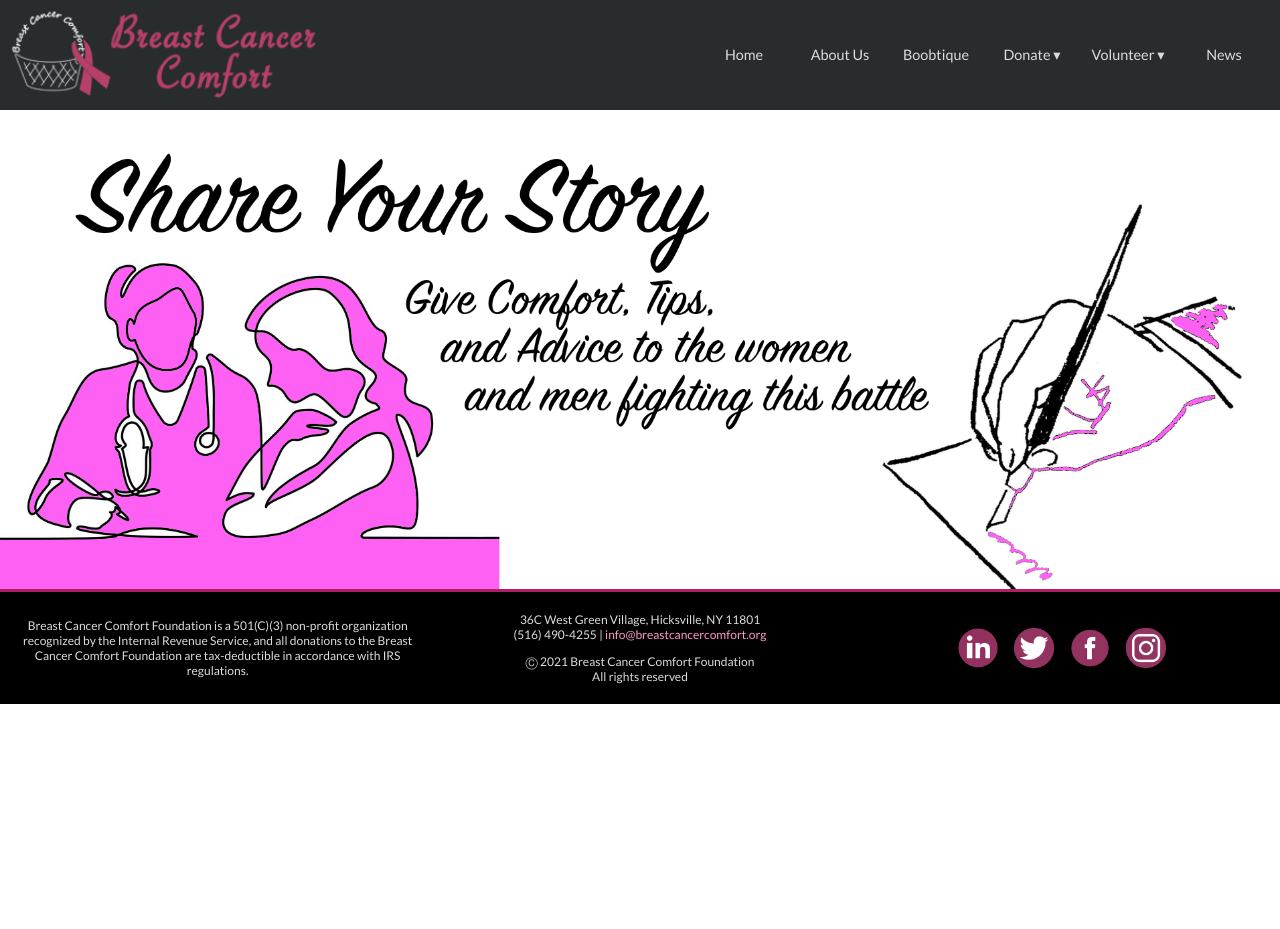
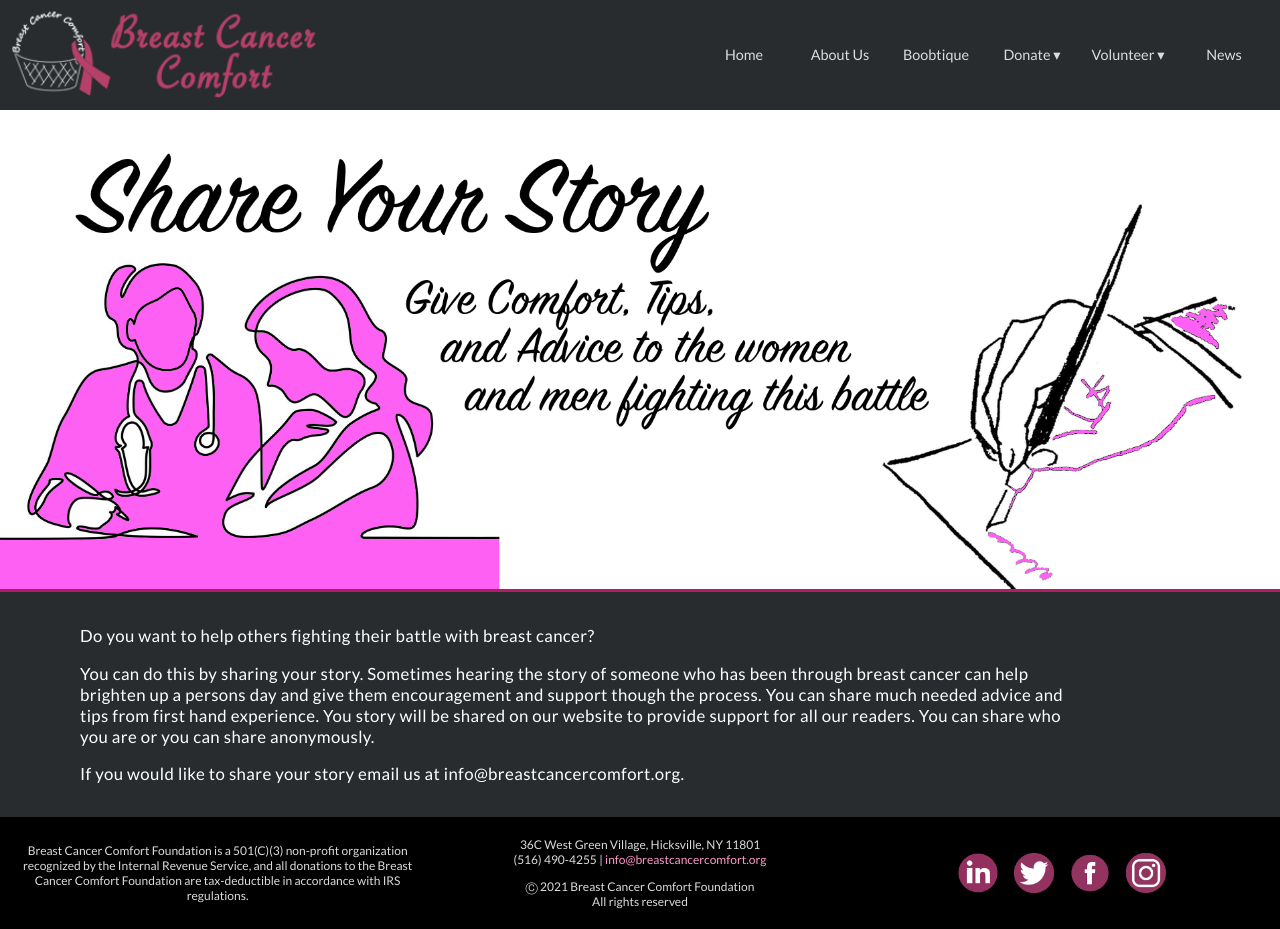
Before and after one commit to vishalicious213/bcc-v2, a Next.js app: page /share in a window 1280 px wide. Before the commit the page ends 800 px from the top, so only its background shows below. Built offline with nearby package versions, Linux system fonts and the light colour scheme.

Commit message:
added text to share.js

```diff
--- a/pages/share.js
+++ b/pages/share.js
@@ -17,6 +17,14 @@ export default function Share() {
             <div className='img-container'>
                 <img src='/volunteer/share-your-story.png' alt='' />
             </div>
+
+            <section className='grey-container gift-container'>
+                <div className='gift-text-container'>
+                    <p>Do you want to help others fighting their battle with breast cancer?</p>
+                    <p>You can do this by sharing your story. Sometimes hearing the story of someone who has been through breast cancer can help brighten up a persons day and give them encouragement and support though the process. You can share much needed advice and tips from first hand experience. You story will be shared on our website to provide support for all our readers. You can share who you are or you can share anonymously.</p>
+                    <p>If you would like to share your story email us at info@breastcancercomfort.org.</p>
+                </div>
+          </section>
         </main>
         <Footer />
     </div>
```
